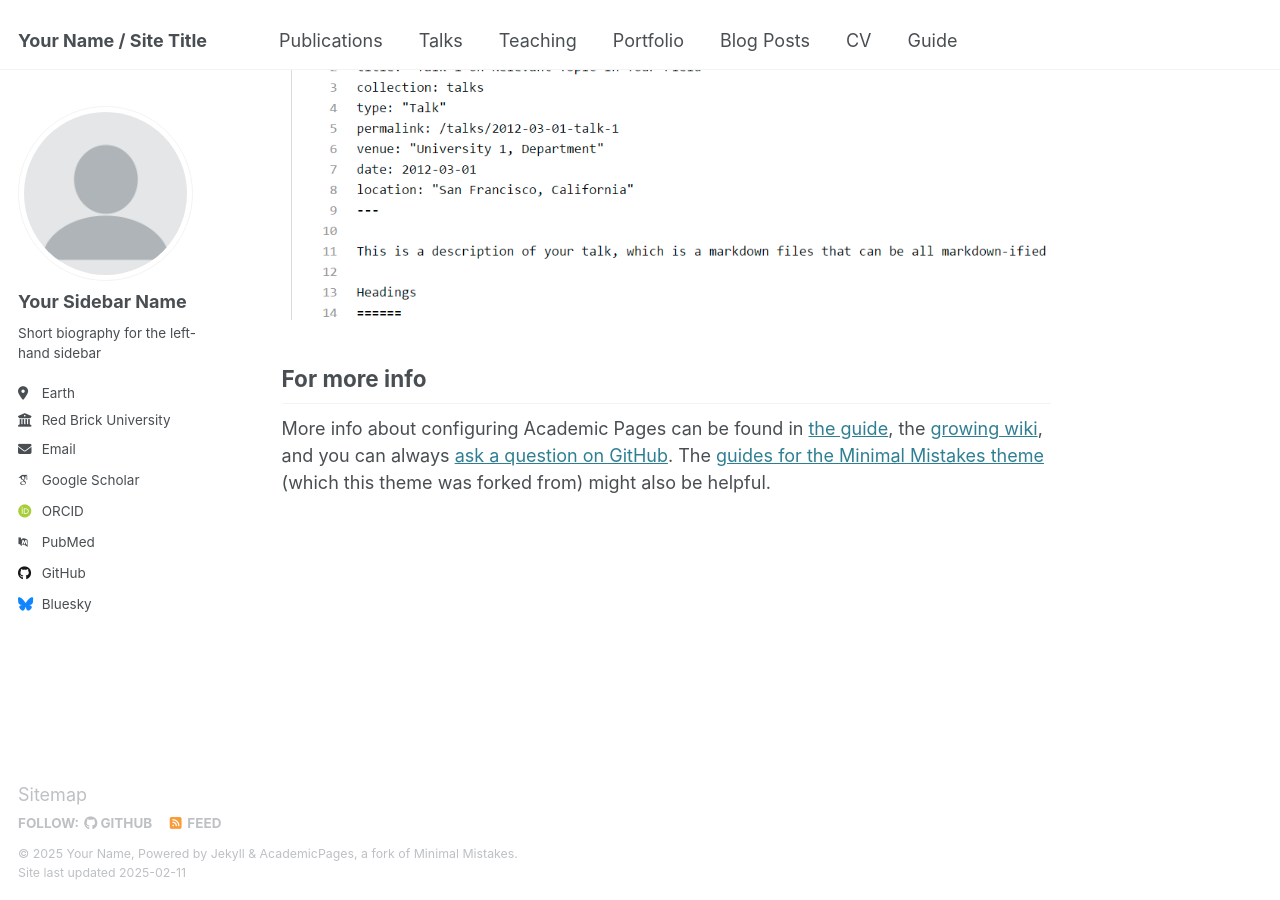
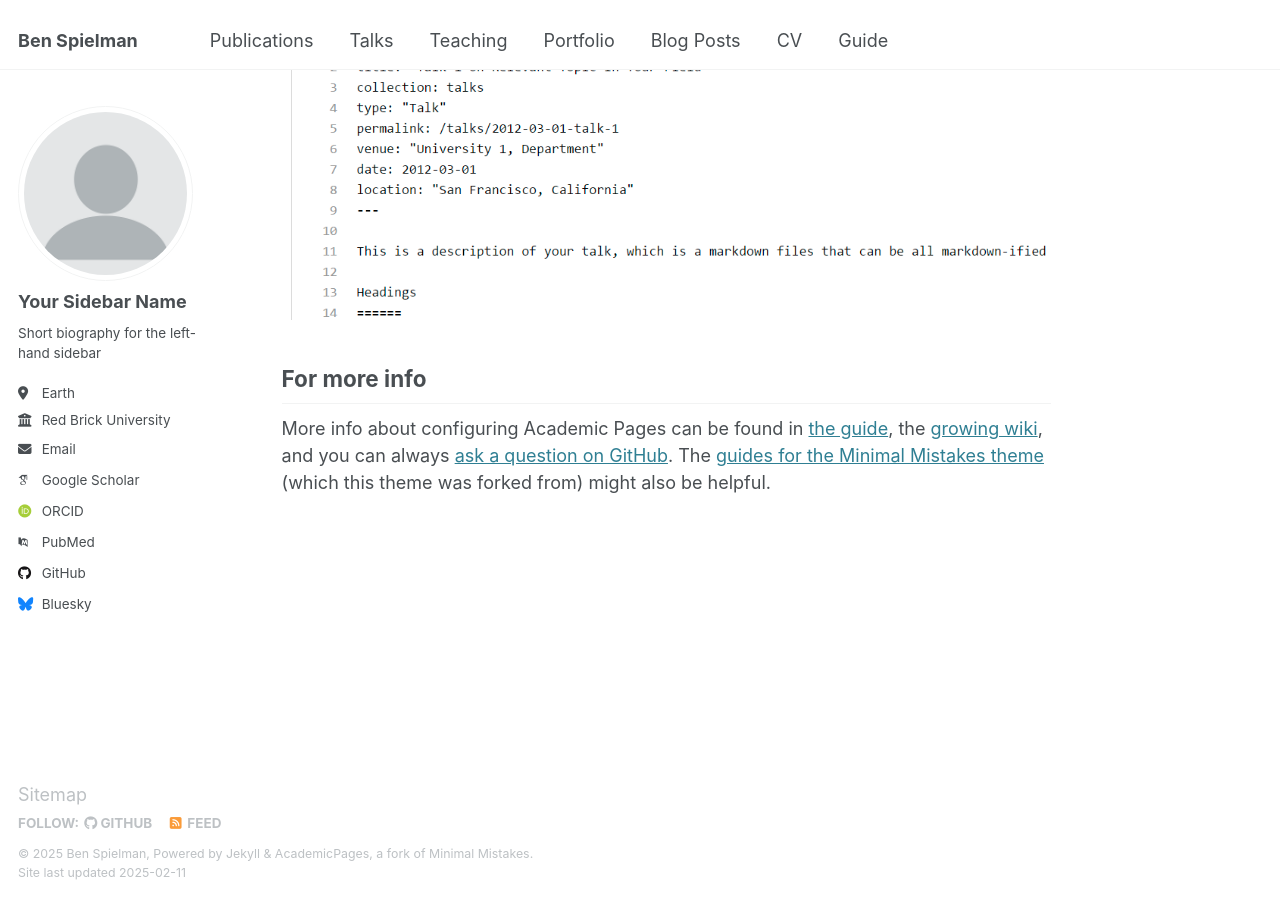
Before and after one commit to pizza496/pizza496.github.io, a Jekyll site: the page built from _pages/about.md, in a window 1280 px wide and 900 px high, scrolled down 2642 px. Built offline with Jekyll 4.4.1, drawn with Linux system fonts in a browser that asks for light colours; some web fonts are replaced.

Commit message:
Update _config.yml

```diff
--- a/_config.yml
+++ b/_config.yml
@@ -9,13 +9,13 @@
 # Basic Site Settings
 locale                   : "en-US"
 site_theme               : "default"
-title                    : "Your Name / Site Title"
+title                    : "Ben Spielman"
 title_separator          : "-"
-name                     : &name "Your Name"
-description              : &description "personal description"
-url                      : https://academicpages.github.io # the base hostname & protocol for your site e.g. "https://[your GitHub username].github.io"
+name                     : &name "Ben Spielman"
+description              : &description "Confused human being"
+url                      : https://pizza496.github.io # the base hostname & protocol for your site e.g. "https://[your GitHub username].github.io"
 baseurl                  : "" # the subpath of your site, e.g. "/blog"
-repository               : "academicpages/academicpages.github.io"
+repository               : "pizza496/pizza496.github.io"
 
 # Site Author - The following control what appear as part of the author content on the side bar.
 #               If a field is blank the icon and link will not appear, otherwise it will be shown.
@@ -45,7 +45,7 @@ author:
   bitbucket        : # Username - Update with your username on the site
   codepen          : # Username
   dribbble         : # Username
-  github           : "academicpages"
+  github           : "pizza496"
   kaggle           : # Username
   stackoverflow    : # User number or user number and name (i.e., use "1" or "1/jeff-atwood")
 
```
